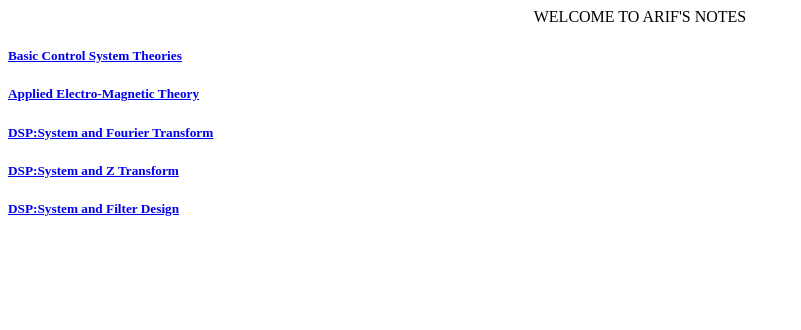
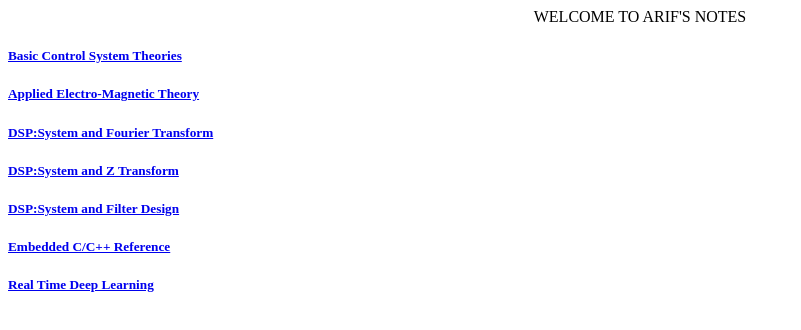
Before and after one commit to ai598d/MyNotes, a plain HTML site: page index.html in a window 1280 px wide. Shown: the whole page, without its empty margins (0-801 px from the left). Drawn offline with Linux system fonts and the light colour scheme.

Commit message:
new links

```diff
--- a/index.html
+++ b/index.html
@@ -22,6 +22,10 @@
 
     <h5><a href ="https://colab.research.google.com/drive/19fLtMeGUikwB85Z6bgoZSF299PiWS4NX?usp=drive_link" target="_blank">DSP:System and Filter Design</a></h5>
 
+    <h5><a href ="https://colab.research.google.com/drive/1RnKi_mh68asd69F3zmFXXhV2fBKys_c5?usp=sharing" target="_blank">Embedded C/C++ Reference</a></h5>
+
+    <h5><a href ="https://colab.research.google.com/drive/1LckJGduGC1U8qoQ6UUA_4TLf4OgLXtp4?usp=sharing" target="_blank">Real Time Deep Learning</a></h5>
+
     </body>
 
 
```
